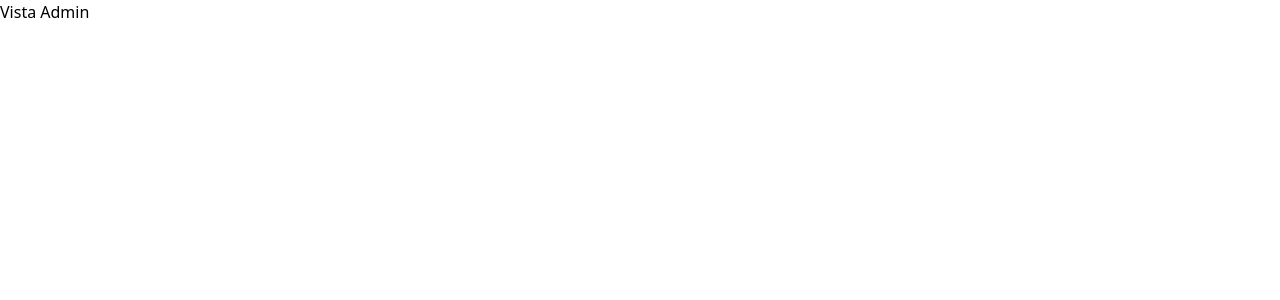
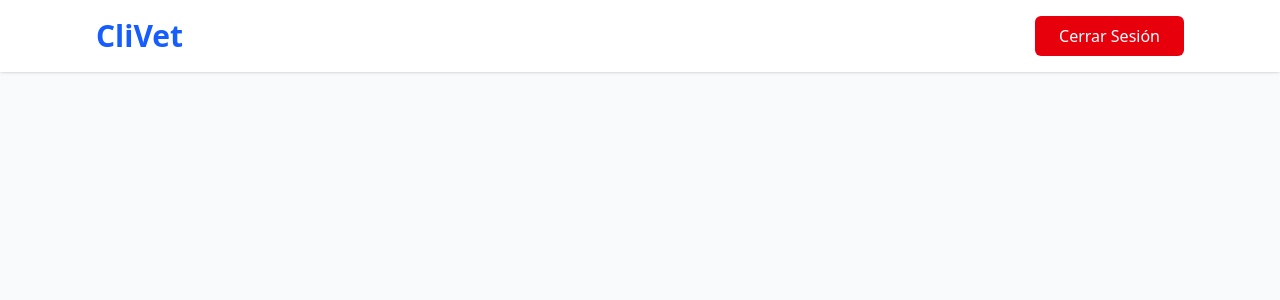
Before and after one commit to DanielMR-dev/CliVet, a React (Vite) app in the folder CliVet_FrontEnd/: page /admin in a window 1280 px wide. Shown: the top 300 px of the page. Built offline with nearby package versions, Linux system fonts and the light colour scheme.

Commit message:
Header of AdminView created

```diff
--- a/CliVet_FrontEnd/src/components/LandingPage.tsx
+++ b/CliVet_FrontEnd/src/components/LandingPage.tsx
@@ -47,7 +47,6 @@ export default function LandingPage() {
                                 />
                             </div>
                         </div>
-
                     </div>
                 </section>
                 {/* Features Section */}
--- a/CliVet_FrontEnd/src/views/admin/AdminView.tsx
+++ b/CliVet_FrontEnd/src/views/admin/AdminView.tsx
@@ -1,8 +1,21 @@
+import { Link } from "react-router-dom";
 
 export default function AdminView() {
     return (
-        <div>
-            <h1>Vista Admin</h1>
+        <div className="min-h-screen bg-gray-50">
+            {/* Header Section */}
+            <header className="bg-white shadow-sm fixed w-full z-10">
+                <div className="max-w-6xl mx-auto py-4 px-4 sm:px-6 lg:px-8 flex justify-between items-center">
+                    <h1 className="text-3xl font-bold text-blue-600">CliVet</h1>
+                    <Link
+                        to={'/'}
+                        className="bg-red-600 text-white px-6 py-2 rounded-md hover:bg-red-700 transition duration-300"
+                    >Cerrar Sesión</Link>
+                </div>
+            </header>
+            <main>
+
+            </main>
         </div>
     )
 };
```
